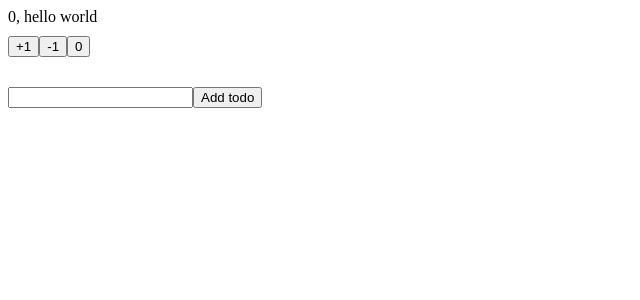
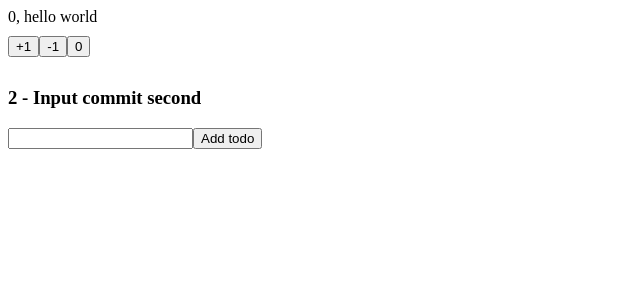
Before and after one commit to PavelStarodubtsev/todo_toolkit, a React (Create React App) app: page / in a window 1280 px wide. Shown: the top 300 px of the page, without its empty margins (0-640 px from the left). Built offline with nearby package versions, Linux system fonts and the light colour scheme.

Commit message:
Input commit second - 2

```diff
--- a/src/App.jsx
+++ b/src/App.jsx
@@ -36,6 +36,9 @@ function App() {
             </div>
 
             <div>
+                <div>
+                    <h3>2 - Input commit second</h3>
+                </div>
                 <input value={text} onChange={(e) => setText(e.target.value)} />
                 <button onClick={addTask} type="button">
                     Add todo
```
